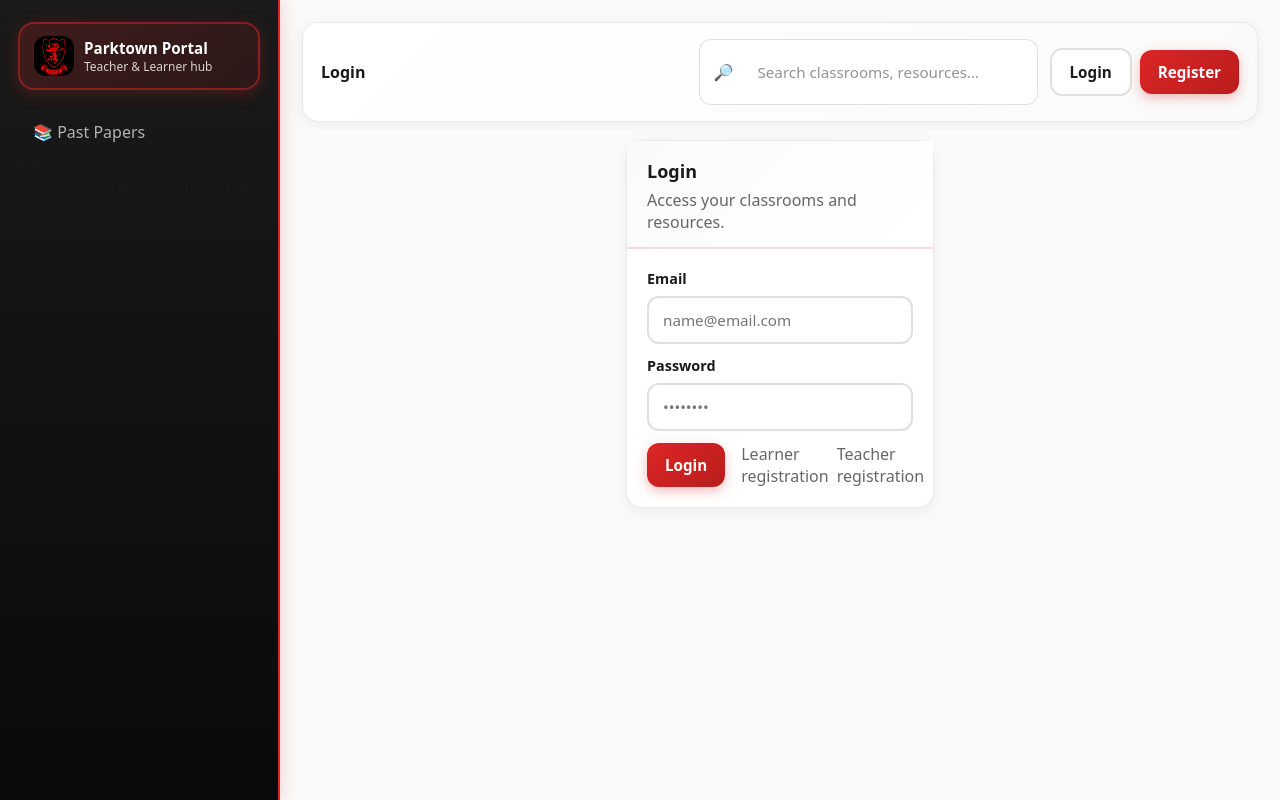
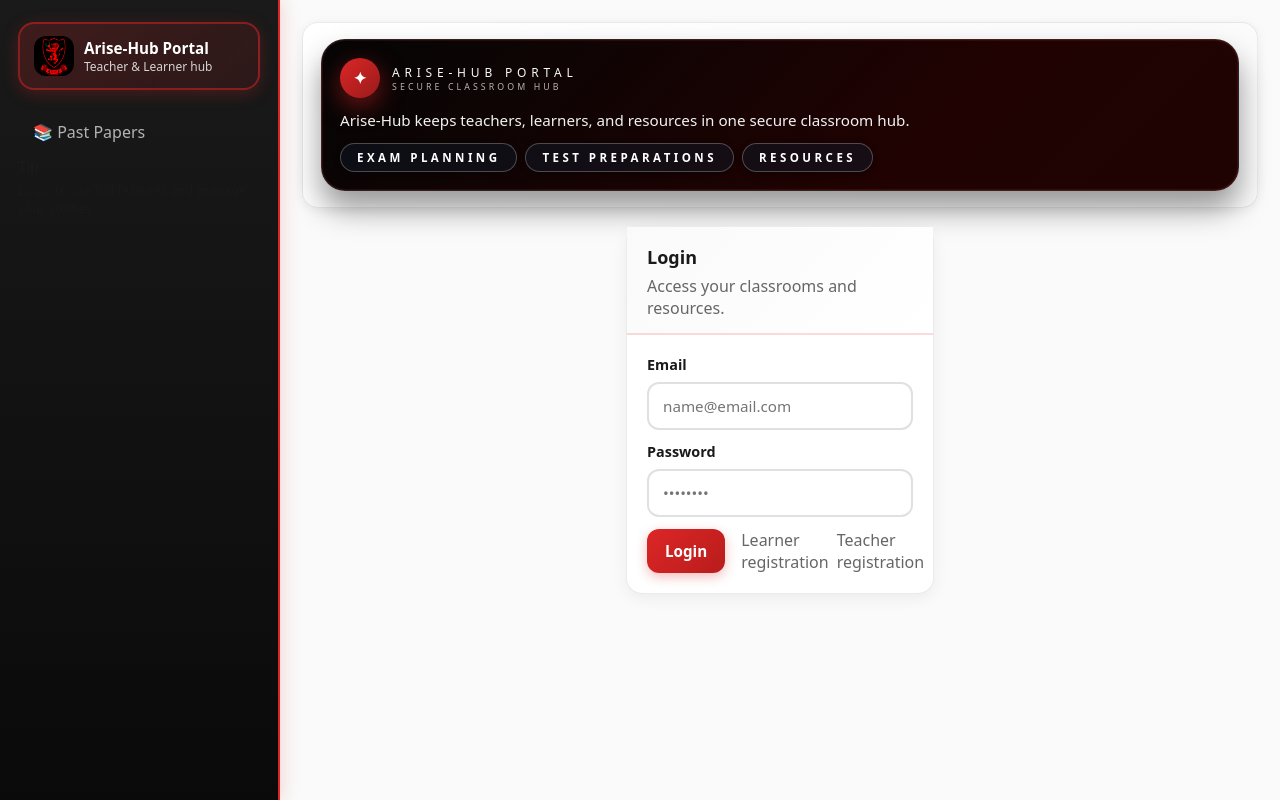
Before and after one commit to BertoSalva/classroom-frontend-pro-ui, a React (Vite) app: page /login in a window 1280 px wide. Built offline with nearby package versions, Linux system fonts and the light colour scheme; no server answers.

Commit message:
remove search bar from that login and register float component it doesnt make sense to search while not being logged in, only have that search once it is at a point where it makes sense to search

```diff
--- a/index.html
+++ b/index.html
@@ -4,7 +4,7 @@
     <meta charset="UTF-8" />
     <link rel="icon" type="image/webp" href="/src/images/pbhsLogo.png" />
     <meta name="viewport" content="width=device-width, initial-scale=1.0" />
-    <title>Parktown Portal</title>
+    <title>Arise Hub</title>
   </head>
   <body>
     <div id="root"></div>
--- a/src/components/Sidebar.tsx
+++ b/src/components/Sidebar.tsx
@@ -11,7 +11,7 @@ export default function Sidebar() {
       <div className="brand">
         <img src={logo} alt="Parktown Portal Logo" style={{ width: 40, height: 40, borderRadius: 12 }} />
         <div>
-          <div style={{ fontWeight: 700, fontSize: '0.95rem' }}>Parktown Portal</div>
+          <div style={{ fontWeight: 700, fontSize: '0.95rem' }}>Arise-Hub Portal</div>
           <div style={{ fontSize: '0.75rem', opacity: 0.8 }}>Teacher & Learner hub</div>
         </div>
       </div>
--- a/src/components/Topbar.tsx
+++ b/src/components/Topbar.tsx
@@ -27,8 +27,14 @@ export default function Topbar() {
     setSearchParams(next)
   }
 
+  const portalInfo = 'Arise-Hub keeps teachers, learners, and resources in one secure classroom hub.'
+  const portalHighlights = ['Exam Planning', 'Test Preparations', 'Resources']
+
   return (
     <div className="topbar">
+      {isAuthed ? (
+        <>
+          <div className="topbar-main">
             <div style={{ fontWeight: 800 }}>{pageTitle(pathname)}</div>
             <div className="spacer" />
             <div className="search" role="search">
@@ -39,25 +45,35 @@ export default function Topbar() {
                 onChange={(e) => setSearchQuery(e.target.value)}
               />
             </div>
-      <div className="row">
-        {isAuthed ? (
-          <>
+          </div>
+          <div className="row topbar-auth-row">
             <span className="pill">{roles[0] ?? 'User'}</span>
             <button className="btn" onClick={logout}>
               Log out
             </button>
+          </div>
         </>
       ) : (
-          <>
-            <Link className="btn" to="/login">
-              Login
-            </Link>
-            <Link className="btn btn-primary" to="/register">
-              Register
-            </Link>
-          </>
+        <div className="topbar-hero" role="note">
+          <div className="topbar-hero-crest">
+            <span className="topbar-hero-pin" aria-hidden="true">
+              ✦
+            </span>
+            <div>
+              <div className="topbar-hero-title">Arise-Hub Portal</div>
+              <div className="topbar-hero-subtitle">Secure classroom hub</div>
+            </div>
+          </div>
+          <p className="topbar-hero-copy">{portalInfo}</p>
+          <div className="topbar-hero-chip-row">
+            {portalHighlights.map((highlight) => (
+              <span key={highlight} className="topbar-hero-chip">
+                {highlight}
+              </span>
+            ))}
+          </div>
+        </div>
       )}
-      </div>
     </div>
   )
 }
--- a/src/styles/ui.css
+++ b/src/styles/ui.css
@@ -82,13 +82,20 @@
 
 .topbar{
   display:flex;
-  align-items:center;
+  flex-direction:column;
+  align-items:stretch;
   gap: 12px;
   padding: 16px 18px;
   border: 1px solid rgba(0,0,0,0.08);
   background: linear-gradient(135deg, #ffffff, #fafafa);
   border-radius: var(--radius);
   box-shadow: 0 2px 12px rgba(0,0,0,0.06);
+}
+
+.topbar-main{
+  display:flex;
+  align-items:center;
+  gap:12px;
 }
 
 .search{
@@ -101,6 +108,94 @@
   border: 1px solid rgba(0,0,0,0.12);
   background: #ffffff;
   transition: all 0.2s ease;
+}
+
+.topbar-hero{
+  flex:1;
+  display:flex;
+  flex-direction:column;
+  gap:12px;
+  padding:18px;
+  border-radius:24px;
+  background: linear-gradient(135deg, #050505, #200202 65%, #1f0303);
+  border: 1px solid rgba(255,255,255,0.12);
+  box-shadow: 0 18px 30px rgba(0,0,0,0.4), inset 0 0 0 1px rgba(220,38,38,0.15);
+  color:#f9f9f9;
+}
+
+.topbar-hero-crest{
+  display:flex;
+  align-items:center;
+  gap:12px;
+}
+
+.topbar-hero-pin{
+  width:40px;
+  height:40px;
+  border-radius:50%;
+  display:grid;
+  place-items:center;
+  font-weight:700;
+  font-size:1rem;
+  color:#fff;
+  background: linear-gradient(135deg, #dc2626, #991b1b);
+  box-shadow: 0 8px 25px rgba(220,38,38,0.5);
+}
+
+.topbar-hero-title{
+  font-size:0.75rem;
+  letter-spacing:0.4em;
+  text-transform:uppercase;
+}
+
+.topbar-hero-subtitle{
+  font-size:0.55rem;
+  letter-spacing:0.35em;
+  text-transform:uppercase;
+  color: rgba(255,255,255,0.7);
+}
+
+.topbar-hero-copy{
+  margin:0;
+  font-size:0.95rem;
+  line-height:1.4;
+  color:#f2f2f2;
+}
+
+.topbar-hero-chip-row{
+  display:flex;
+  flex-wrap:wrap;
+  gap:8px;
+}
+
+.topbar-hero-chip{
+  padding:6px 16px;
+  border-radius:999px;
+  border:1px solid rgba(255,255,255,0.25);
+  background: rgba(17,24,39,0.5);
+  color:#fff;
+  font-size:0.72rem;
+  letter-spacing:0.3em;
+  text-transform:uppercase;
+  font-weight:600;
+  box-shadow: 0 2px 6px rgba(0,0,0,0.4);
+}
+
+.topbar-hero-actions{
+  display:flex;
+  flex-wrap:wrap;
+  gap:10px;
+  margin-top:4px;
+}
+
+.topbar-hero-action{
+  flex:1;
+  min-width:140px;
+  justify-content:center;
+}
+
+.topbar-auth-row{
+  justify-content:flex-end;
 }
 
 .search:focus-within{
@@ -356,6 +451,11 @@ button:disabled{
     gap: 10px;
   }
 
+  .topbar-hero {
+    width: 100%;
+    max-width: none;
+  }
+
   .search {
     width: 100%;
   }
```
Lines whose indentation alone changed are shown as unchanged.
